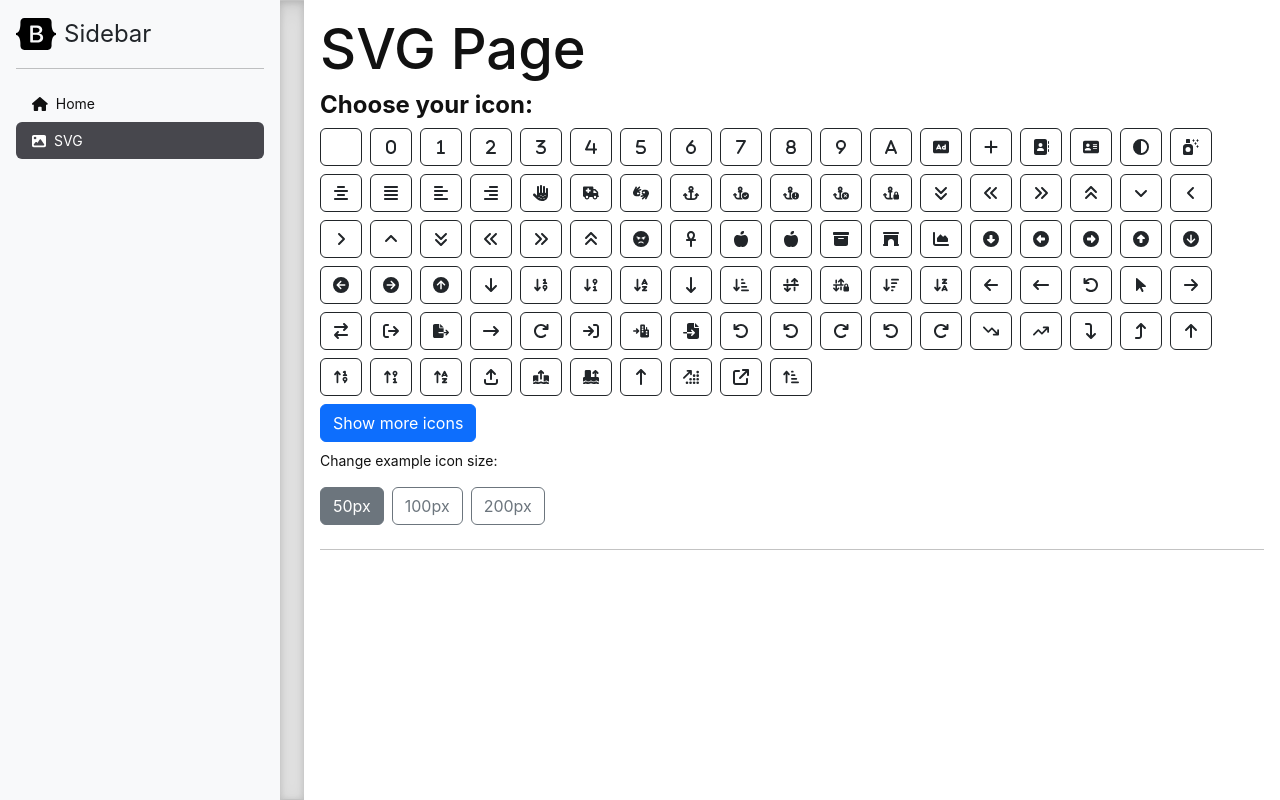
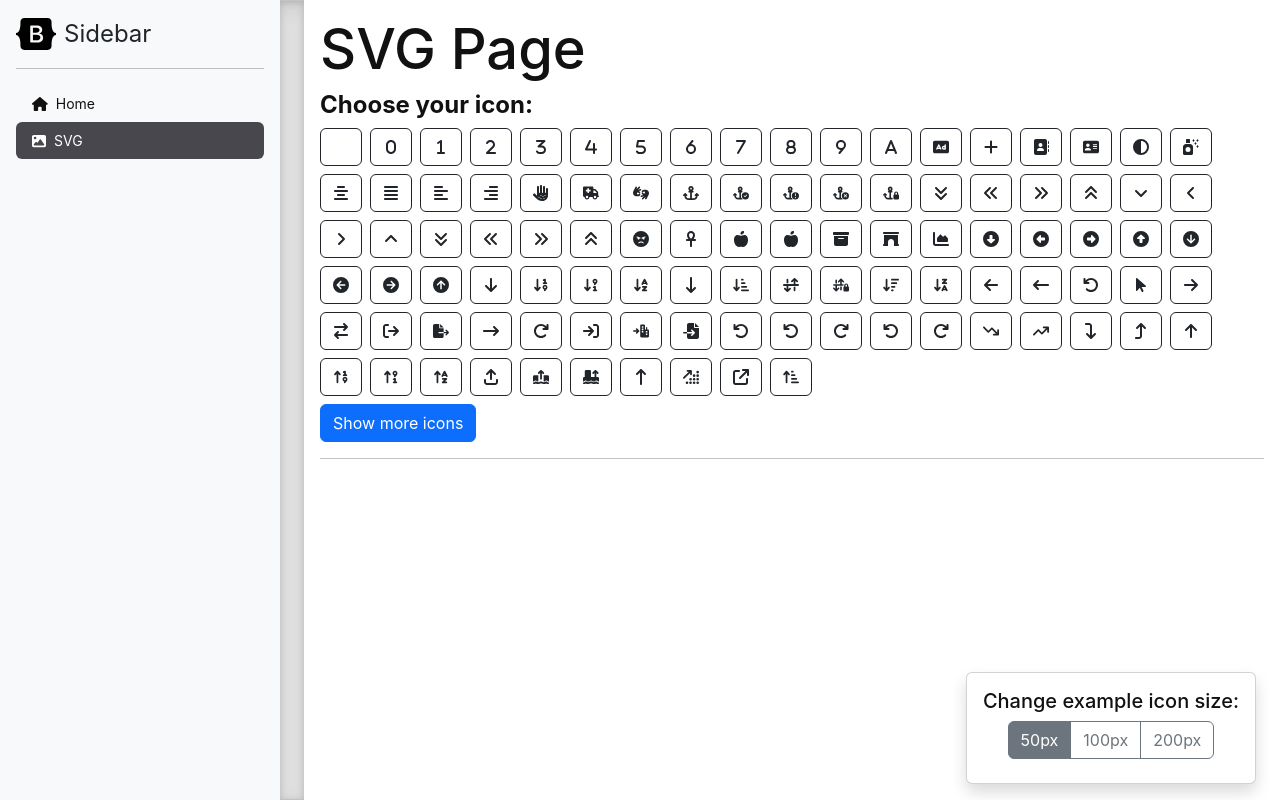
Before and after one commit to MichaelMeleshkin/playground-react, a React (Create React App) app: page /svg in a window 1280 px wide. Built offline with nearby package versions, Linux system fonts and the light colour scheme.

Commit message:
improve layout

```diff
--- a/src/pages/SVGPage/SVGPage.tsx
+++ b/src/pages/SVGPage/SVGPage.tsx
@@ -78,29 +78,33 @@ const HomePage: React.FC = () => {
                             Show more icons
                         </button>
                     )}
-                    <p>Change example icon size:</p>
-                    <div className="d-flex">
+                    <div className="card d-inline-block shadow position-fixed bottom-0 end-0 me-4 mb-3">
+                        <div className="card-body text-center">
+                            <p className="card-title h5">Change example icon size:</p>
+                            <div className="btn-group" role="group" aria-label="SVG icon size">
                                 <button
                                     type="button"
-                            className="size-btn active btn btn-outline-secondary me-2 mb-2"
+                                    className="size-btn active btn btn-outline-secondary mb-2"
                                     onClick={(event) => setExampleIconSize(event, 'size-50')}
                                 >
                                     50px
                                 </button>
                                 <button
                                     type="button"
-                            className="size-btn btn btn-outline-secondary me-2 mb-2"
+                                    className="size-btn btn btn-outline-secondary mb-2"
                                     onClick={(event) => setExampleIconSize(event, 'size-100')}
                                 >
                                     100px
                                 </button>
                                 <button
                                     type="button"
-                            className="size-btn btn btn-outline-secondary me-2 mb-2"
+                                    className="size-btn btn btn-outline-secondary mb-2"
                                     onClick={(event) => setExampleIconSize(event, 'size-200')}
                                 >
                                     200px
                                 </button>
+                            </div>
+                        </div>
                     </div>
                     {isLoading && (
                         <div className="d-flex justify-content-center">
--- a/src/pages/SVGPage/examples/EFeColorMatrix.tsx
+++ b/src/pages/SVGPage/examples/EFeColorMatrix.tsx
@@ -8,7 +8,7 @@ type Props = {
 const EFeColorMatrix: React.FC<Props> = ({ selectedIcon }: Props) => {
     return (
         <SVGTag name="feColorMatrix">
-            <svg width="100%" height="100%" viewBox="0 0 100 100" style={{ minHeight: '150px', minWidth: '150px' }}>
+            <svg width="100%" height="100%" viewBox="0 0 100 100">
                 <defs>
                     <g id="feColorMatrix-icon">
                         <use href={`#${selectedIcon}`} transform="translate(0 0)" width="10%" height="10%" />
--- a/src/pages/SVGPage/examples/EFeComponentTransfer.tsx
+++ b/src/pages/SVGPage/examples/EFeComponentTransfer.tsx
@@ -12,7 +12,7 @@ const EFeComponentTransfer: React.FC<Props> = ({ selectedIcon }: Props) => {
                 <p>
                     <em>&lt;feFuncR&gt; &lt;feFuncB&gt; &lt;feFuncG&gt; &lt;feFuncA&gt;</em>
                 </p>
-                <svg viewBox="0 0 100 100" style={{ minHeight: '150px', minWidth: '150px' }}>
+                <svg viewBox="0 0 100 100">
                     <defs>
                         <linearGradient id="rainbow">
                             <stop offset="0" stopColor="#ff0000"></stop>
```
Lines whose indentation alone changed are shown as unchanged.
